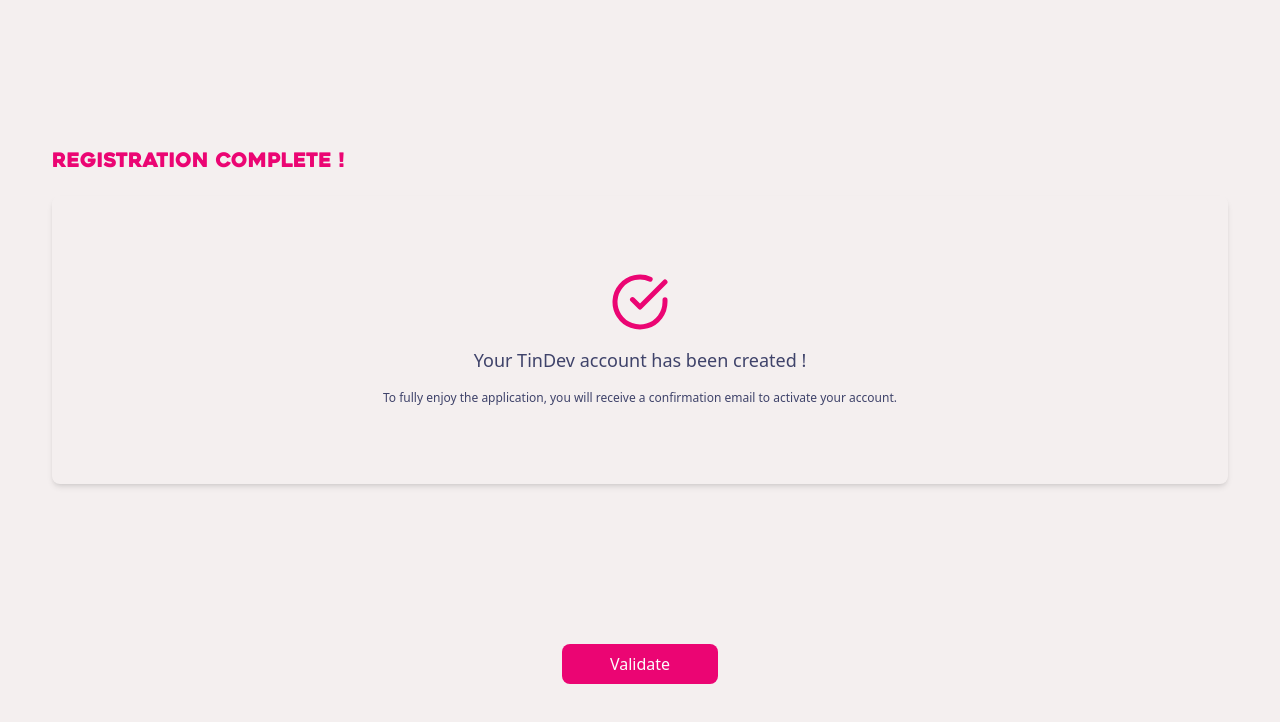
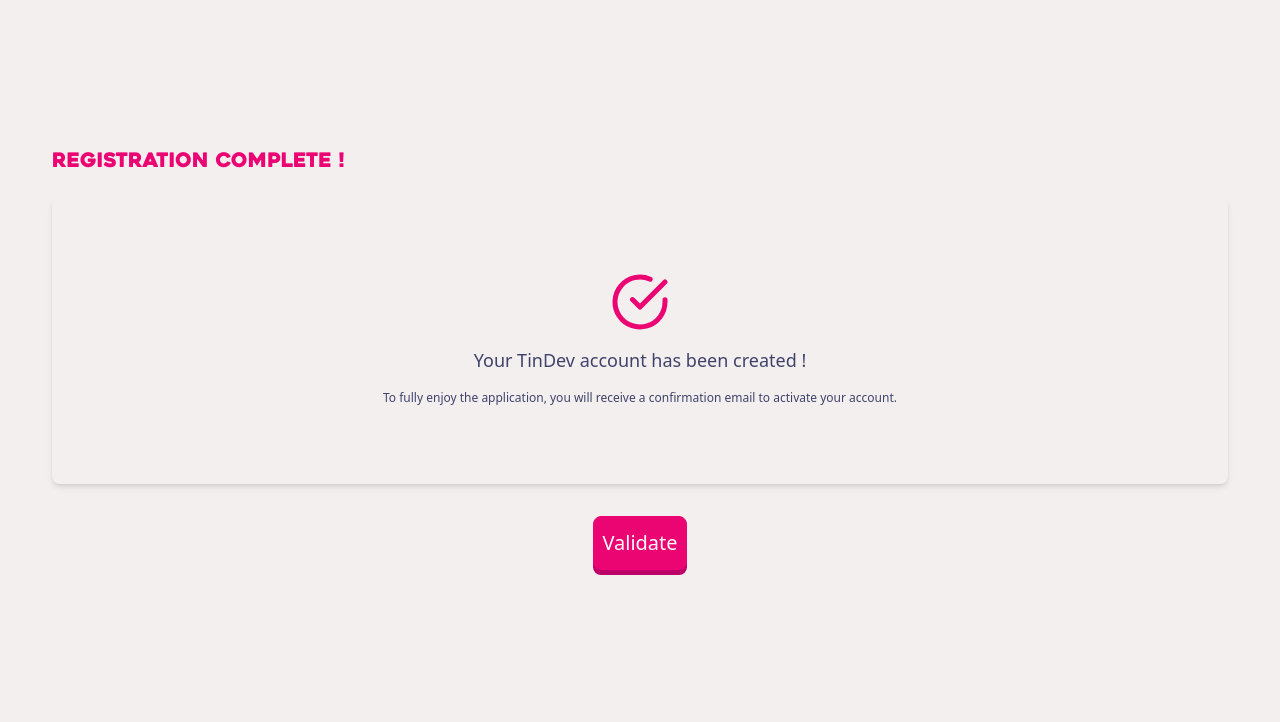
Before and after one commit to WildCodeSchool/2023-09-orleans-cda-projet2-groupe-c, a React (Vite) app in the folder packages/frontend/web/: page /registration/validation in a window 1280 px wide. Shown: the top 722 px of the page. Built offline with nearby package versions, Linux system fonts and the light colour scheme; no server answers.

Commit message:
added missing button component

```diff
--- a/packages/frontend/web/src/components/auth/Success.tsx
+++ b/packages/frontend/web/src/components/auth/Success.tsx
@@ -1,5 +1,6 @@
 import { Link } from 'react-router-dom';
 
+import Button from '../Button';
 import Check from '../svg/Check';
 
 export default function Success() {
@@ -27,12 +28,9 @@
       </div>
       <div className='flex flex-col items-center'>
         <Link to='/registration/validation'>
-          <button
-            className='text-light-light bg-primary border-primary-dark mt-32 rounded-lg p-2 px-12'
-            type='button'
-          >
+          <Button type='button' isOutline={false}>
             {'Validate'}
-          </button>
+          </Button>
         </Link>
       </div>
     </>
```
